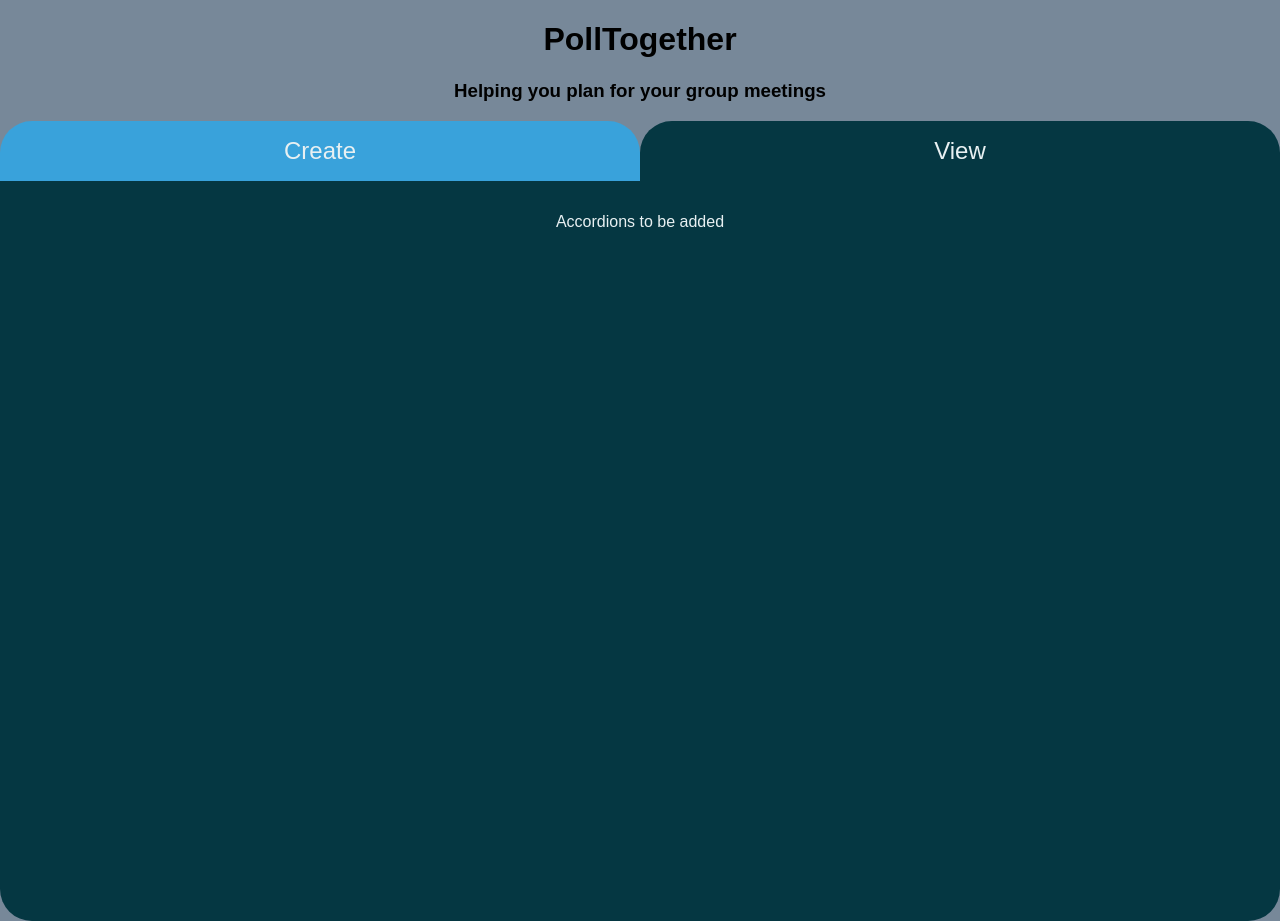
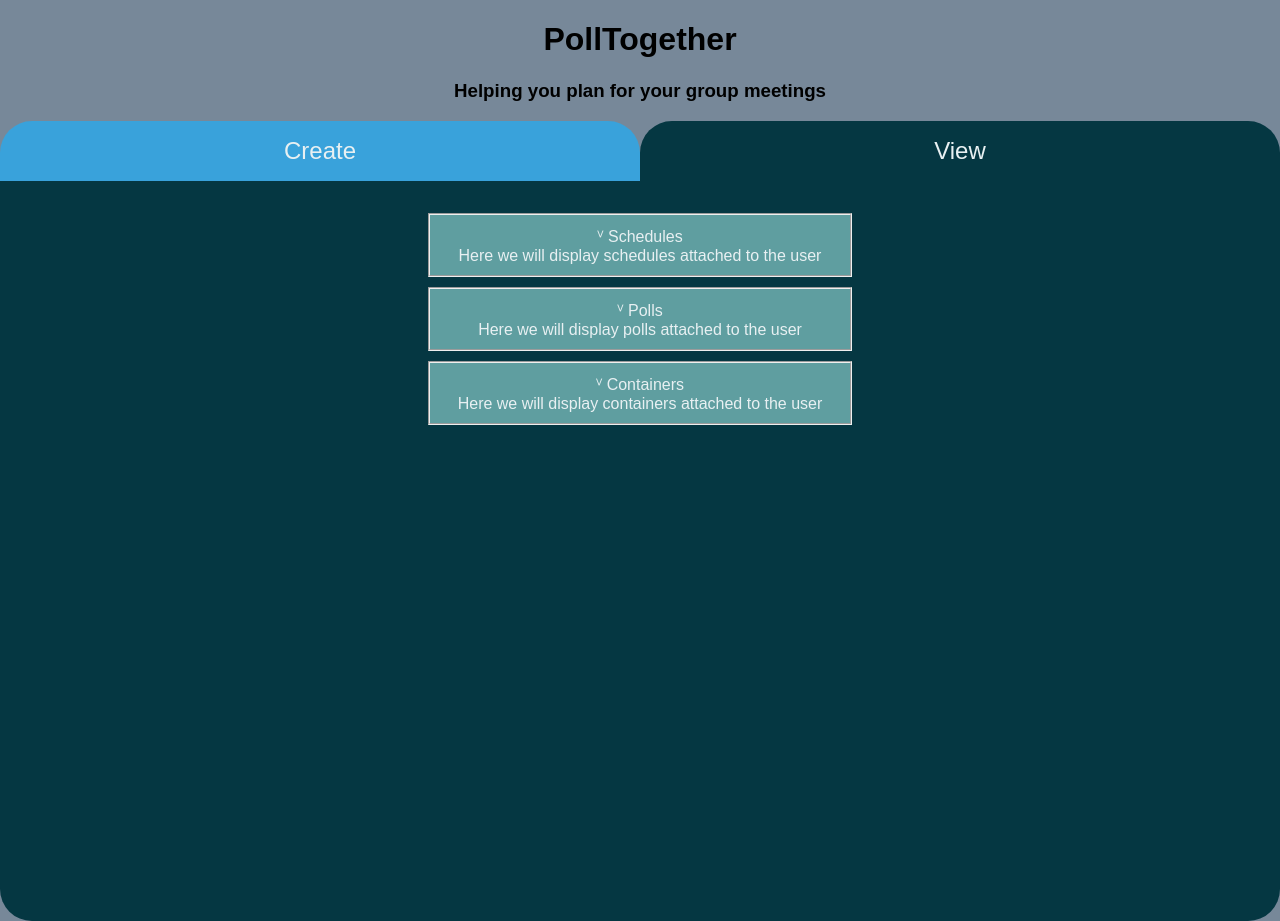
Before and after one commit to raulpatel/CIS422_P2, a React (Create React App) app: page / in a window 1280 px wide. Both pictures are taken after a click on the item "View". Built offline with nearby package versions, Linux system fonts and the light colour scheme.

Commit message:
Further Stubbed View Tab

```diff
--- a/src/App.css
+++ b/src/App.css
@@ -17,6 +17,14 @@ fieldset {
   margin-top: 10px;
   margin-bottom: 10px;
   align-items: center;
+}
+
+.accordion-title {
+  cursor: pointer;
+}
+
+.accordion-item {
+  cursor: auto;
 }
 
 label {
--- a/src/FormsAndTabs/TabView.js
+++ b/src/FormsAndTabs/TabView.js
@@ -1,12 +1,32 @@
 import React from 'react'
+import ViewAccordion from './ViewAccordion';
+
 const TabView = () => {
+  const accordionData = [
+
+    {
+      title: 'Schedules',
+      content: `Here we will display schedules attached to the user`
+    },
+    {
+      title: 'Polls',
+      content: `Here we will display polls attached to the user`
+    },
+    {
+      title: 'Containers',
+      content: `Here we will display containers attached to the user`
+    }
+
+  ];
+  const { title, content } = accordionData;
   return (
-    <>
-        <div className ="TabView">
-            {/* Tab Content Here */}
-            <p> Accordions to be added </p>
-        </div>
-    </>
+    <div>
+      <div className="accordion">
+        {accordionData.map(({ title, content }) => (
+          <ViewAccordion title={title} content={content} />
+        ))}
+      </div>
+    </div>
   );
-}
+};
 export default TabView;
--- /dev/null
+++ b/src/FormsAndTabs/ViewAccordion.js
@@ -0,0 +1,18 @@
+import React, { useState } from 'react'
+
+const ViewAccordion = ({ title, content }) => {
+  const [isActive, setIsActive] = useState(true);
+
+  return (
+    <fieldset>
+    <div className="accordion-item">
+      <div className="accordion-title" onClick={() => setIsActive(!isActive)}>
+        <div> {isActive ? 'ⱽ' : '>'} {title}</div>
+      </div>
+      {isActive && <div className="accordion-content">{content}</div>}
+    </div>
+    </fieldset>
+  );
+};
+
+export default ViewAccordion;
```
